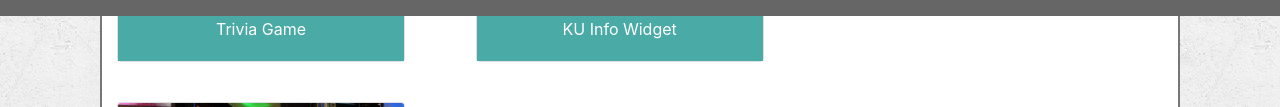
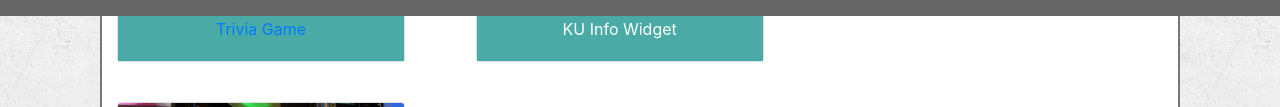
Before and after one commit to csinlasath/Bootstrap-Portfolio, a plain HTML site: page portfolio.html in a window 1280 px wide. Shown: the part 784-891 px from the top of the page. Drawn offline with nearby package versions, Linux system fonts and the light colour scheme.

Commit message:
Added Trivia Game to Portfolio.html

```diff
--- a/portfolio.html
+++ b/portfolio.html
@@ -68,7 +68,7 @@
                               <div class="card" style="width: 18rem;">
                                   <img class="card-img-top" src="assets/images/technics-q-c-640-480-5.jpg" alt="Card image cap">
                                   <div class="card-body" style="background-color:#4aaaa5;">
-                                    <p class="card-text" style="text-align: center;">Trivia Game</p>
+                                    <p class="card-text" style="text-align: center;"><a href="https://csinlasath.github.io/TriviaGame/">Trivia Game</a></p>
                                   </div>
                               </div>
                           </div>
```
